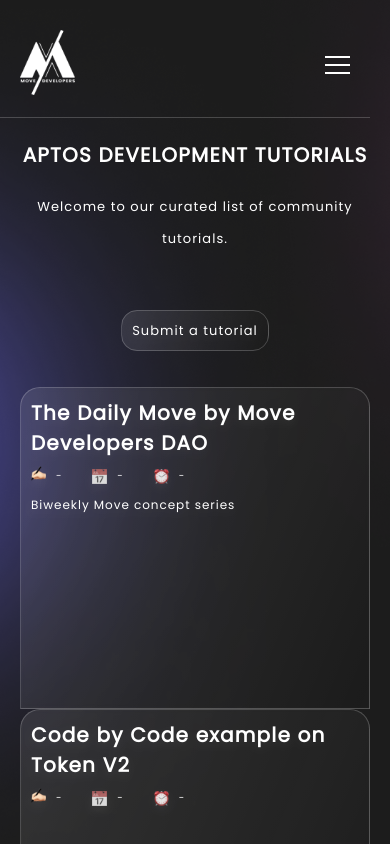
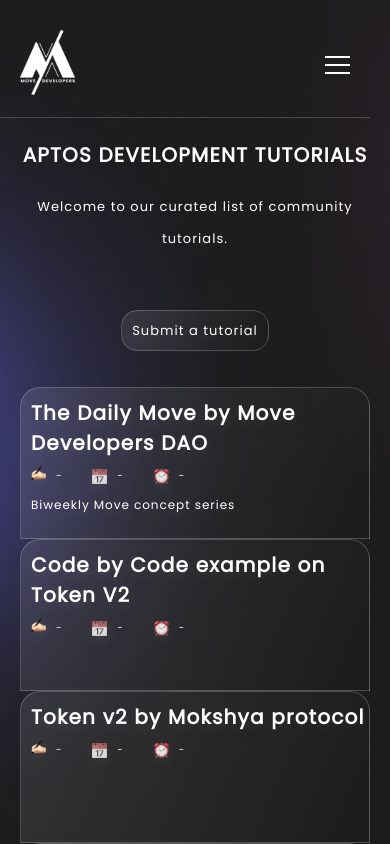
Before and after one commit to movedevelopersdao/MDD-Website-React, a React (Create React App) app: page /tutorials in a window 390 px wide. Shown: the top 844 px of the page. Built offline with nearby package versions, Linux system fonts and the light colour scheme.

Commit message:
updates css

```diff
--- a/src/Home.css
+++ b/src/Home.css
@@ -835,9 +835,9 @@
 width: 55px;
 height: 65px;
 }
-.tut-display-card{
+/* .tut-display-card{
     padding-bottom: 75px;
-}
+} */
 
 
 
@@ -854,9 +854,9 @@
 font-size: 12px;
 }
 
-.tut-display-card{
+/* .tut-display-card{
     padding-bottom: 170px;
-}
+} */
 
 .sec-desc-head-text{
 line-height: 40px;
@@ -1021,7 +1021,7 @@
 }
 .tut-display-card{
 height: 160px;
-padding-bottom: 300px;
+/* padding-bottom: 300px; */
 }
 }
 
```
